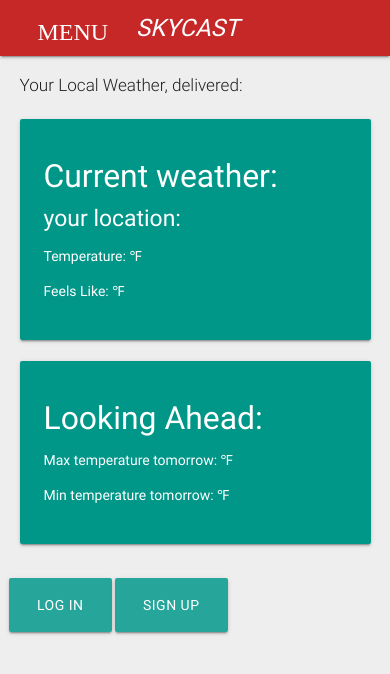
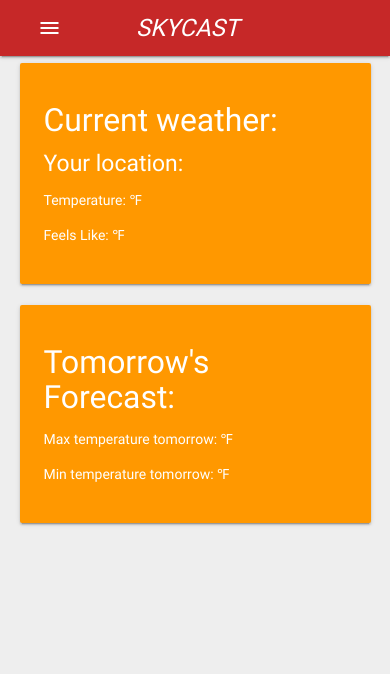
Before and after one commit to MadHatter122312/WeatherAppV2, a website: page public/index.html at #/home in a window 390 px wide. Drawn offline with nearby package versions, Linux system fonts and the light colour scheme; some packages are replaced by stand-ins of ours.

Commit message:
repair buttons

```diff
--- a/public/index.html
+++ b/public/index.html
@@ -2,7 +2,7 @@
 <html ng-app="skyCast">
   <head>
     <meta charset="utf-8">
-    <title></title>
+    <title>SkyCast Weather</title>
     <link rel="stylesheet" href="css/style.css">
     <link rel="stylesheet" href="https://cdnjs.cloudflare.com/ajax/libs/materialize/0.97.4/css/materialize.min.css">
     <link href="https://fonts.googleapis.com/icon?family=Material+Icons" rel="stylesheet">
@@ -30,19 +30,19 @@
    <div class="nav-wrapper container"><a id="logo-container" ui-sref="home" class="brand-logo"><i>SKYCAST</i></a>
      <ul class="right hide-on-med-and-down">
        <li><a ng-click="navbar.goHome()">HOME</a></li>
+       <li><a ng-click="navbar.profile()">YOUR SKYCAST</a></li>
        <li><a ng-click="navbar.signUp()">REGISTER</a></li>
        <li><a ng-click="navbar.logIn()">LOG IN</a></li>
-       <li><a ng-click="navbar.profile()">YOUR SKYCAST</a></li>
        <li><a ng-click="navbar.logOut()">LOG OUT</a></li>
      </ul>
      <ul id="nav-mobile" class="side-nav" style="left: -250px;">
        <li><a ng-click="navbar.goHome()">HOME</a></li>
+       <li><a ng-click="navbar.profile()">YOUR SKYCAST</a></li>
        <li><a ng-click="navbar.signUp()">REGISTER</a></li>
        <li><a ng-click="navbar.logIn()">LOGIN</a></li>
-       <li><a ng-click="navbar.profile()">YOUR SKYCAST</a></li>
        <li><a ng-click="navbar.logOut()">LOG OUT</a></li>
      </ul>
-     <a href="#" data-activates="nav-mobile" class="button-collapse"><i class="material-icons">MENU</i></a>
+     <a href="#" data-activates="nav-mobile" class="button-collapse"><i class="material-icons">menu</i></a>
    </div>
  </nav>
 
--- a/public/js/templates/home.html
+++ b/public/js/templates/home.html
@@ -1,10 +1,9 @@
 <div ng-controller="SearchController as home" ng-init="home.load()" class="container row">
-  <h3 class="flow-text">Your Local Weather, delivered: </h3>
   <div class="row">
     <div class="col s12 m12">
-      <div class="card-panel teal">
+      <div class="card-panel orange">
         <h4 class="white-text">Current weather:</h4>
-        <h5 class="white-text">your location:</h5>
+        <h5 class="white-text">Your location:</h5>
         <span class="white-text">
           <p> {{home.getWeater().currently.summary}} </p>
           <p>Temperature: {{home.getWeather().currently.temperature}} &#8457</p>
@@ -13,8 +12,8 @@
       </div>
     </div>
     <div class="col s12 m12">
-      <div class="card-panel teal">
-        <h4 class="white-text">Looking Ahead:</h4>
+      <div class="card-panel orange">
+        <h4 class="white-text">Tomorrow's Forecast:</h4>
         <span class="white-text">
           <p> {{home.weather.daily.summary}} </p>
           <p>Max temperature tomorrow: {{home.getWeather().daily.data[0].temperatureMax}} &#8457</p>
@@ -23,10 +22,5 @@
       </div>
     </div>
   </div>
-  <div class="row">
-    <div ng-controller="NavController as homePage">
-      <a ng-click="homePage.logIn()" class="waves-effect waves-light btn-large">Log In</a>
-      <a ng-click="homePage.signUp()" class="waves-effect waves-light btn-large">Sign Up</a>
-    </div>
-  </div>
 </div>
+</div>
```
Also changed, not shown: public/js/templates/profile.html (+10 -11 lines).
